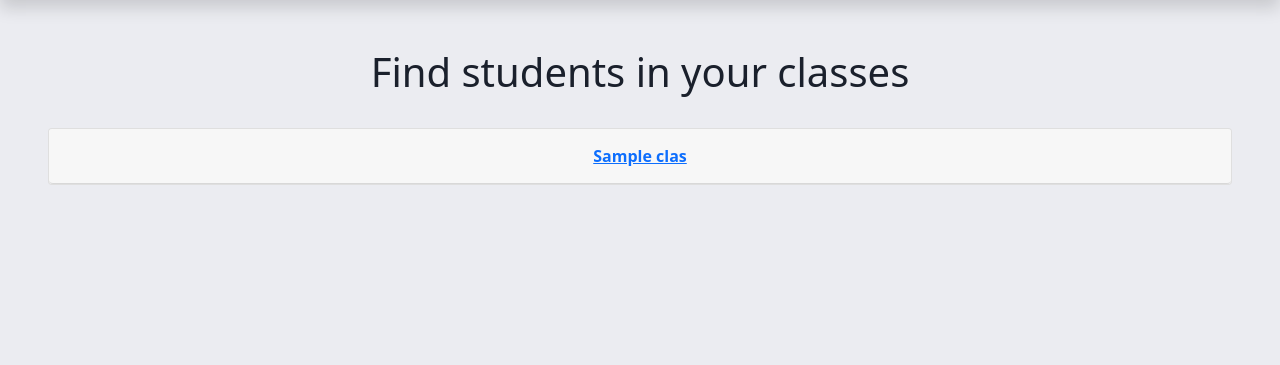
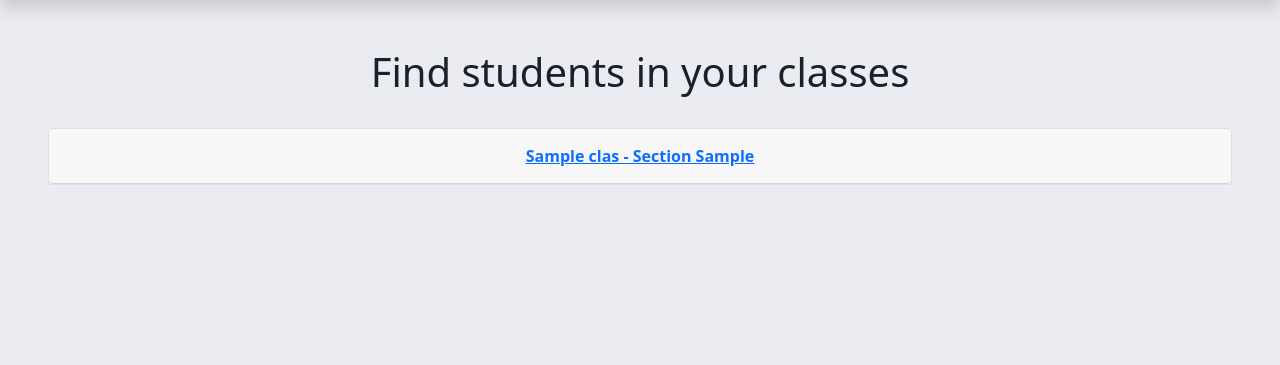
Before and after one commit to WilliamHaslet/wahoo-notes-website-project, a Django app: page /studentSearch in a window 1280 px wide. Shown: the part 68-433 px from the top of the page. Run offline with Django 3.2, Linux system fonts and the light colour scheme; a user stored in the database is signed in; tables that the repository leaves empty hold one stand-in row (values such as "Sample post"); some libraries are stand-ins or nearby versions.

Commit message:
profile and student search minor ui changes

```diff
--- a/main_app/templates/main_app/index.html
+++ b/main_app/templates/main_app/index.html
@@ -144,6 +144,7 @@ ul.no-bullets {
                     <div class="card" style="height:370px">
                       <div class="card-body">
                         <div class="d-flex flex-column align-items-center text-center">
+                          <br><br>
                           <img src="https://icon-library.com/images/default-user-icon/default-user-icon-13.jpg" alt="Admin" class="rounded-circle" width="150">
                           <div class="mt-3">
                             <h4 style="line-height:37px">{{ user.username }}</h4><br><br><br>
--- a/main_app/templates/main_app/studentSearch.html
+++ b/main_app/templates/main_app/studentSearch.html
@@ -24,7 +24,7 @@
         <div class="card-header rounded" id="heading{{ class.class.id }}">
           <h2 class="mb-0">
             <button class="btn btn-link" type="button" data-toggle="collapse" data-target="#collapse{{ class.class.id }}" aria-expanded="true" aria-controls="collapse{{ class.class.id }}">
-              <strong>{{ class.class.name }}</strong>
+              <strong>{{ class.class.name }} - Section {{class.class.section}} </strong>
             </button>
           </h2>
         </div>
```
